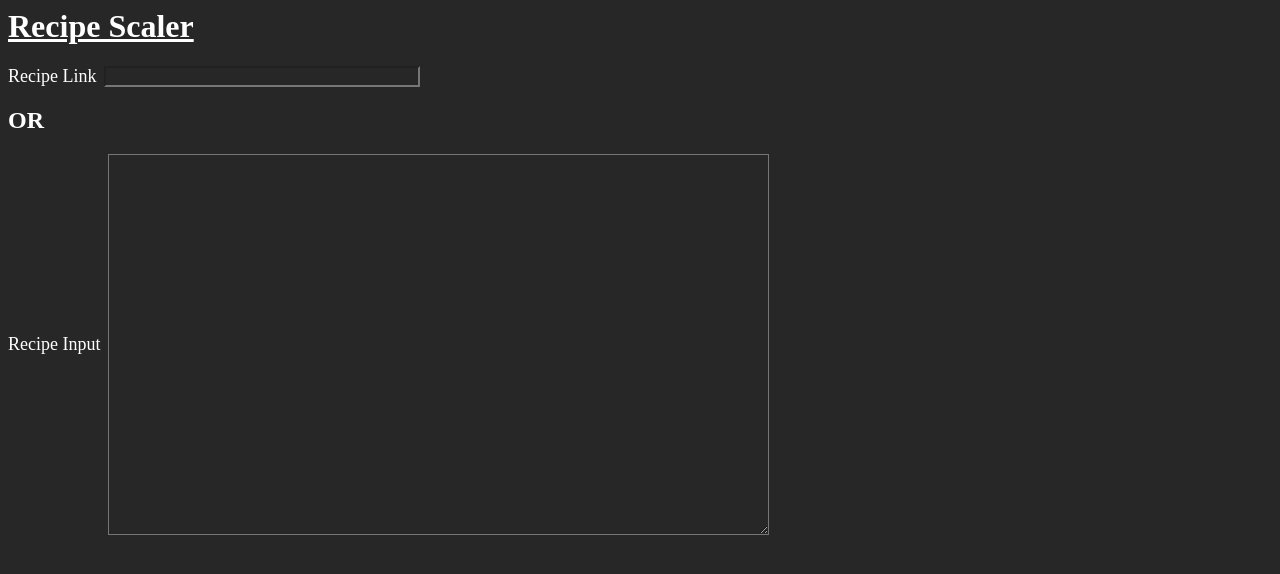
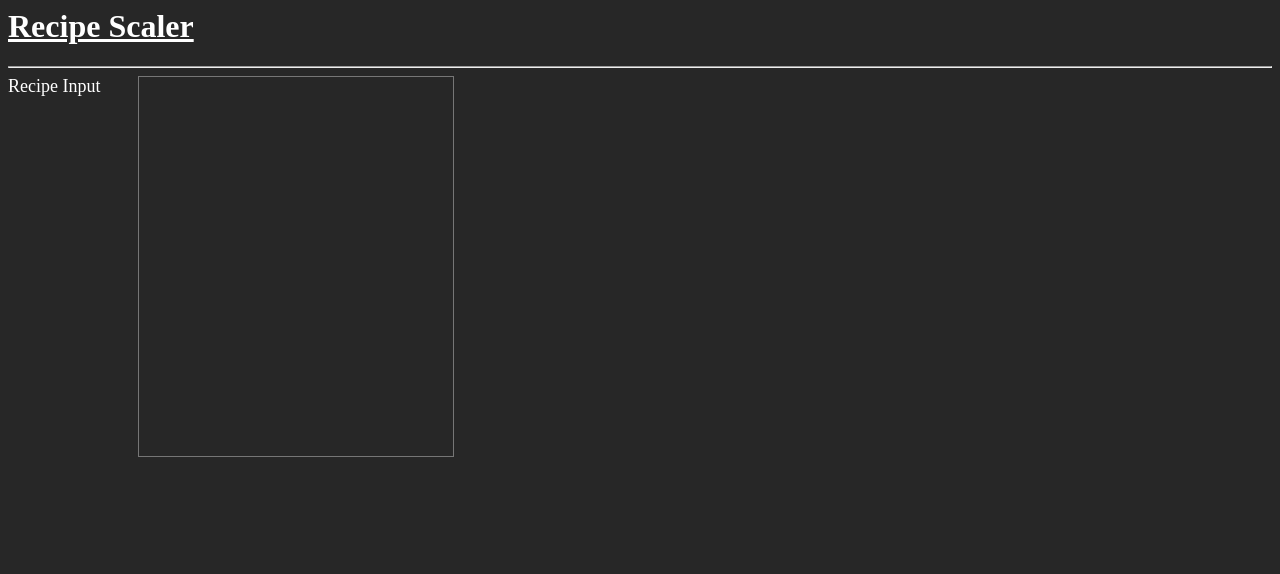
Before and after one commit to Menotdan/RecipeScaler, a website: page src/index.html in a window 1280 px wide. Drawn offline with Linux system fonts and the light colour scheme.

Commit message:
Remove unneeded box.

```diff
--- a/src/index.css
+++ b/src/index.css
@@ -3,24 +3,20 @@ body {
     background-color: rgb(39, 39, 39);
 }
 
-input {
+textarea {
     color: white;
     background-color: rgb(39, 39, 39);
 
     width: 25%;
-}
-
-textarea {
-    color: white;
-    background-color: rgb(39, 39, 39);
+    resize: none;
 }
 
 label {
     font-size: large;
-    margin-right: 8px;
+    margin-right: 3%;
 }
 
 .section {
     display: flex;
-    align-items: center;
+    align-items:flex-start;
 }
--- a/src/index.html
+++ b/src/index.html
@@ -9,12 +9,7 @@
         <u>Recipe Scaler</u>
     </h1>
 
-    <div class="section" id="link-section">
-        <label for="recipe-link">Recipe Link</label>
-        <input type="text" id="recipe-link"/>
-    </div>
-
-    <h2>OR</h2>
+    <hr \>
 
     <div class="section" id="text-section">
         <label for="recipe-text">Recipe Input</label>
```
